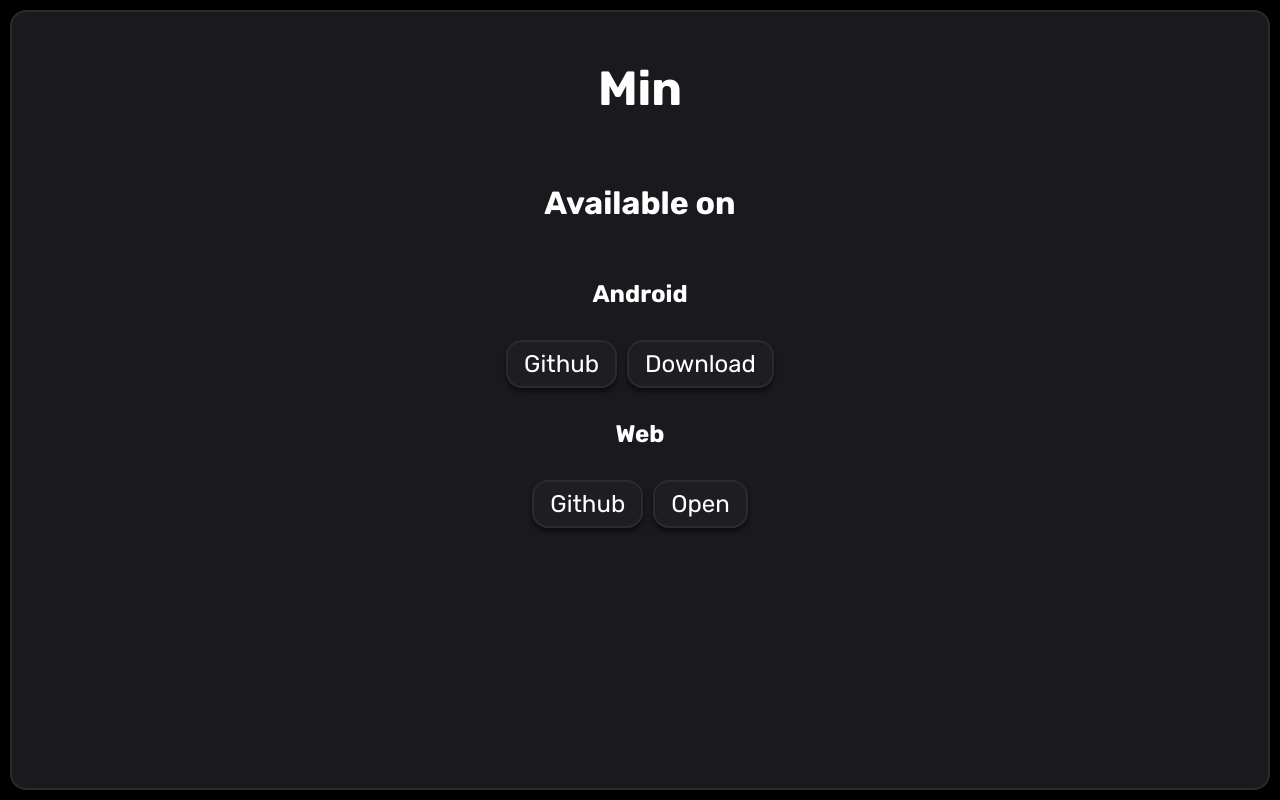
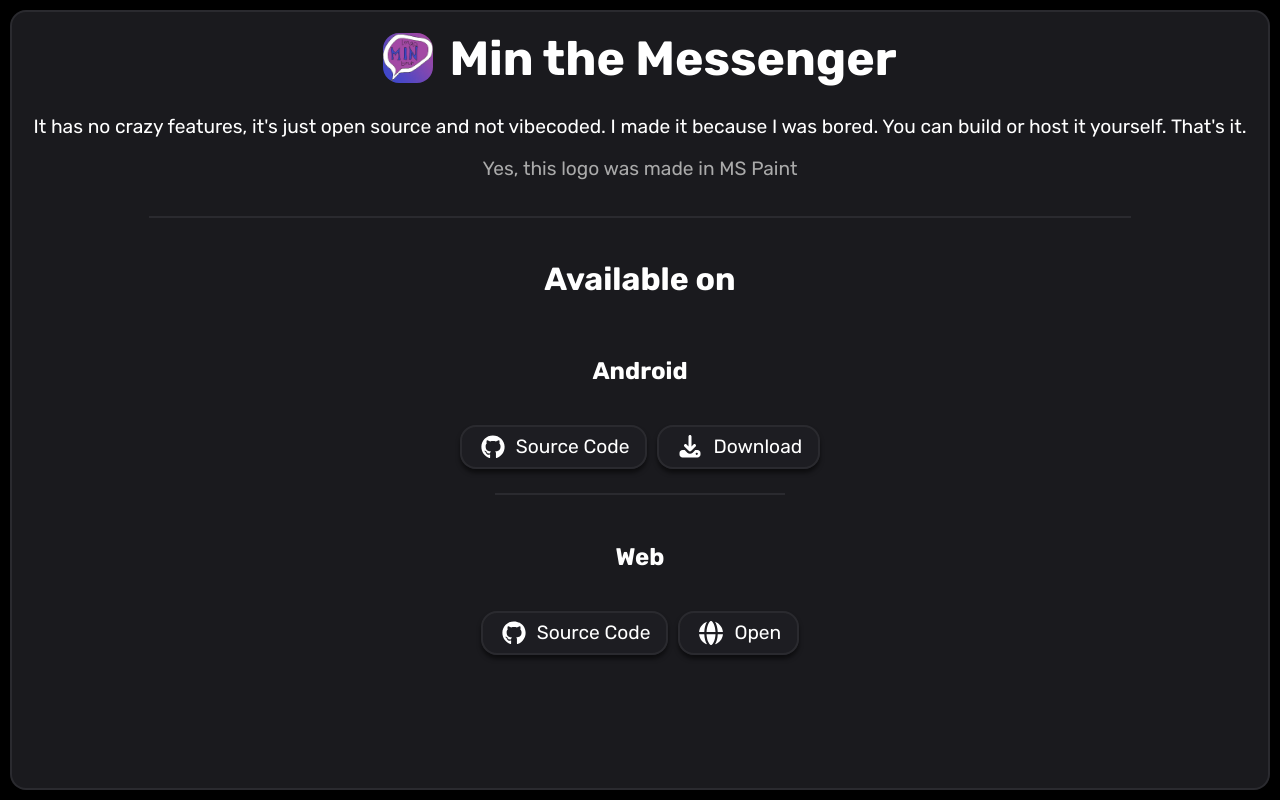
Before and after one commit to gooseDes/min-site, a React (Vite) app: page / in a window 1280 px wide. Built offline with nearby package versions, Linux system fonts and the light colour scheme.

Commit message:
feat: icons; updated design; description

```diff
--- a/package.json
+++ b/package.json
@@ -11,6 +11,10 @@
         "deploy": "npm run build && gh-pages -d dist"
     },
     "dependencies": {
+        "@fortawesome/fontawesome-svg-core": "^7.2.0",
+        "@fortawesome/free-brands-svg-icons": "^7.2.0",
+        "@fortawesome/free-solid-svg-icons": "^7.2.0",
+        "@fortawesome/react-fontawesome": "^3.3.1",
         "react": "^19.2.6",
         "react-dom": "^19.2.6"
     },
--- a/src/App.css
+++ b/src/App.css
@@ -19,6 +19,17 @@
     text-align: center;
 }
 
+p {
+    font-size: 1.2rem;
+    text-align: center;
+}
+
+hr {
+    border: 1px solid #2d2d32dd;
+    border-radius: 1;
+    width: 80%;
+}
+
 button {
     background-color: #1f1f23dd;
     border: 2px solid #2d2d32dd;
@@ -28,6 +39,9 @@
     padding: 8px 16px;
     box-shadow: 0 4px 4px rgba(0, 0, 0, 0.5);
     font-family: "Rubik";
+    display: flex;
+    align-items: center;
+    gap: 8px;
     transition:
         filter 0.2s ease-in-out,
         scale 0.2s ease-in-out;
@@ -39,6 +53,10 @@
 
     &:hover {
         filter: brightness(1.2);
+    }
+
+    p {
+        margin: 0;
     }
 }
 
@@ -67,6 +85,10 @@
     animation: entering 0.75s ease;
 }
 
+.secondary {
+    color: #aaaaaa;
+}
+
 #app {
     position: fixed;
     top: 10px;
@@ -77,4 +99,27 @@
     justify-content: flex-start;
     align-items: center;
     flex-direction: column;
+    overflow-y: auto;
+    scrollbar-width: thin;
+    scrollbar-color: #aaaaaa transparent;
 }
+
+#title {
+    display: flex;
+    align-items: center;
+    gap: 16px;
+    height: 60px;
+}
+
+#title img {
+    height: 50px;
+    width: 50px;
+    border-radius: 16px;
+}
+
+#availableOnContainer {
+    display: flex;
+    flex-direction: column;
+    align-items: center;
+    gap: 16px;
+}
--- a/src/App.tsx
+++ b/src/App.tsx
@@ -1,47 +1,65 @@
+import { faGithub } from "@fortawesome/free-brands-svg-icons";
+import { faDownload, faGlobe } from "@fortawesome/free-solid-svg-icons";
 import "./App.css";
+import logo from "./assets/logo512.webp";
+import Icon from "./components/Icon";
 
 function App() {
     return (
         <div id="app" className="panel">
-            <h1 className="entering">Min</h1>
+            <div id="title" className="entering">
+                <img src={logo} alt="logo" />
+                <h1>Min the Messenger</h1>
+            </div>
+            <div className="entering">
+                <p>
+                    It has no crazy features, it's just open source and not vibecoded. I made it because I was bored. You can
+                    build or host it yourself. That's it.
+                </p>
+                <p className="secondary">Yes, this logo was made in MS Paint</p>
+            </div>
+            <hr className="entering" />
             <h2 className="entering">Available on</h2>
+            <div id="availableOnContainer">
                 <h3 className="entering">Android</h3>
-            <div style={{ gap: 10, display: "flex", justifyContent: "center" }}>
+                <div className="entering" style={{ gap: 10, display: "flex", justifyContent: "center" }}>
                     <button
-                    className="entering"
                         onClick={() => {
                             location.href = "https://github.com/gooseDes/min-mobile/";
                         }}
                     >
-                    Github
+                        <Icon icon={faGithub} />
+                        <p>Source Code</p>
                     </button>
                     <button
-                    className="entering"
                         onClick={() => {
                             location.href = "https://github.com/gooseDes/min-mobile/releases/latest";
                         }}
                     >
-                    Download
+                        <Icon icon={faDownload} />
+                        <p>Download</p>
                     </button>
                 </div>
+                <hr className="entering" />
                 <h3 className="entering">Web</h3>
-            <div style={{ gap: 10, display: "flex", justifyContent: "center" }}>
+                <div className="entering" style={{ gap: 10, display: "flex", justifyContent: "center" }}>
                     <button
-                    className="entering"
                         onClick={() => {
                             location.href = "https://github.com/gooseDes/min-frontend/";
                         }}
                     >
-                    Github
+                        <Icon icon={faGithub} />
+                        <p>Source Code</p>
                     </button>
                     <button
-                    className="entering"
                         onClick={() => {
                             location.href = "https://web.msg-min.xyz/";
                         }}
                     >
-                    Open
+                        <Icon icon={faGlobe} />
+                        <p>Open</p>
                     </button>
+                </div>
             </div>
         </div>
     );
--- /dev/null
+++ b/src/components/Icon.tsx
@@ -0,0 +1,14 @@
+import type { IconProp } from "@fortawesome/fontawesome-svg-core";
+import { FontAwesomeIcon } from "@fortawesome/react-fontawesome";
+
+export interface IconProps {
+    icon: IconProp;
+    size?: number;
+}
+
+function Icon(props: IconProps) {
+    const { icon, size } = props;
+    return <FontAwesomeIcon icon={icon} fontSize={size} color="#fff" />;
+}
+
+export default Icon;
--- a/tsconfig.json
+++ b/tsconfig.json
@@ -20,6 +20,11 @@
         "noUnusedParameters": true,
         "erasableSyntaxOnly": true,
         "noFallthroughCasesInSwitch": true,
+
+        "paths": {
+            "@": ["./src/"],
+            "@components": ["./src/components/"],
+        },
     },
     "include": ["src", "vite.config.ts"],
 }
--- a/vite.config.ts
+++ b/vite.config.ts
@@ -1,7 +1,14 @@
 import react from "@vitejs/plugin-react";
+import path from "path";
 import { defineConfig } from "vite";
 
 // https://vite.dev/config/
 export default defineConfig({
     plugins: [react()],
+    resolve: {
+        alias: {
+            "@": path.resolve(__dirname, "src"),
+            "@components": path.resolve(__dirname, "src/components"),
+        },
+    },
 });
```
Also changed, not shown: 1 other file (tests, documents, lock files or other folders). Lines whose indentation alone changed are shown as unchanged.
